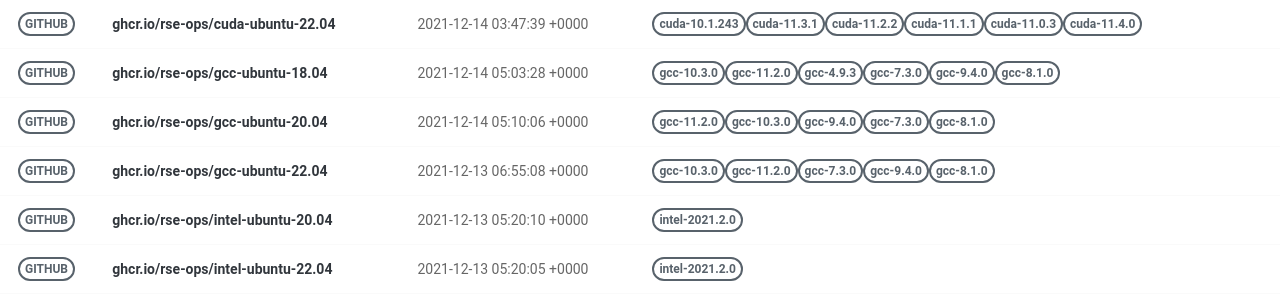
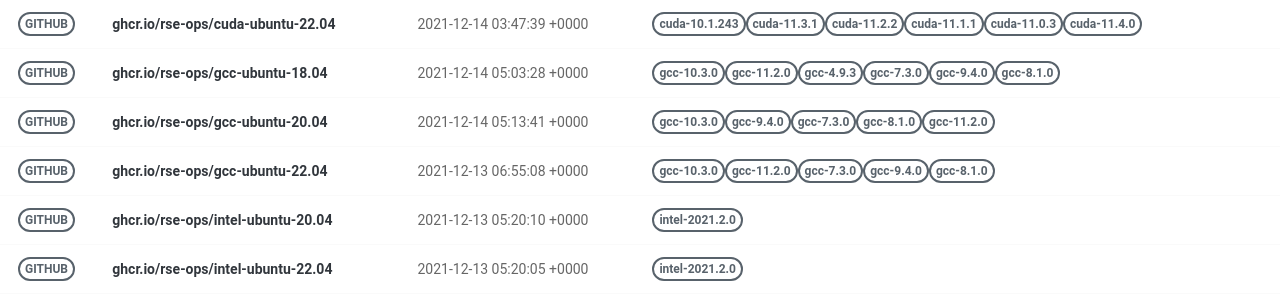
Before and after one commit to rse-ops/docker-images, a Jekyll site: the page built from pages/index.md, in a window 1280 px wide. Shown: the part 326-626 px from the top of the page. Built offline with Jekyll 4.4.1, drawn with Linux system fonts in a browser that asks for light colours; nearby versions of some CDN libraries.

Commit message:
Automated push to update library 2021-12-14

```diff
--- a/_library/ghcr.io-rse-ops-gcc-ubuntu-20.04.md
+++ b/_library/ghcr.io-rse-ops-gcc-ubuntu-20.04.md
@@ -1,14 +1,11 @@
 ---
 layout: container
 name: ghcr.io/rse-ops/gcc-ubuntu-20.04
-updated_at: 2021-12-14 05:10:06.324455
+updated_at: 2021-12-14 05:13:41.512012
 
 
 container_url: https://github.com/orgs/rse-ops/packages/container/package/gcc-ubuntu-20.04
 versions:
- - tag: gcc-11.2.0
-   dockerfile: https://github.com/rse-ops/docker-images/blob/main/ubuntu/gcc/Dockerfile
-   manifest: https://crane.ggcr.dev/manifest/ghcr.io/rse-ops/gcc-ubuntu-20.04:gcc-11.2.0
  - tag: gcc-10.3.0
    dockerfile: https://github.com/rse-ops/docker-images/blob/main/ubuntu/gcc/Dockerfile
    manifest: https://crane.ggcr.dev/manifest/ghcr.io/rse-ops/gcc-ubuntu-20.04:gcc-10.3.0
```
Also changed, not shown: other parts of _library/ghcr.io-rse-ops-gcc-ubuntu-20.04.md (+3 -0 lines).
